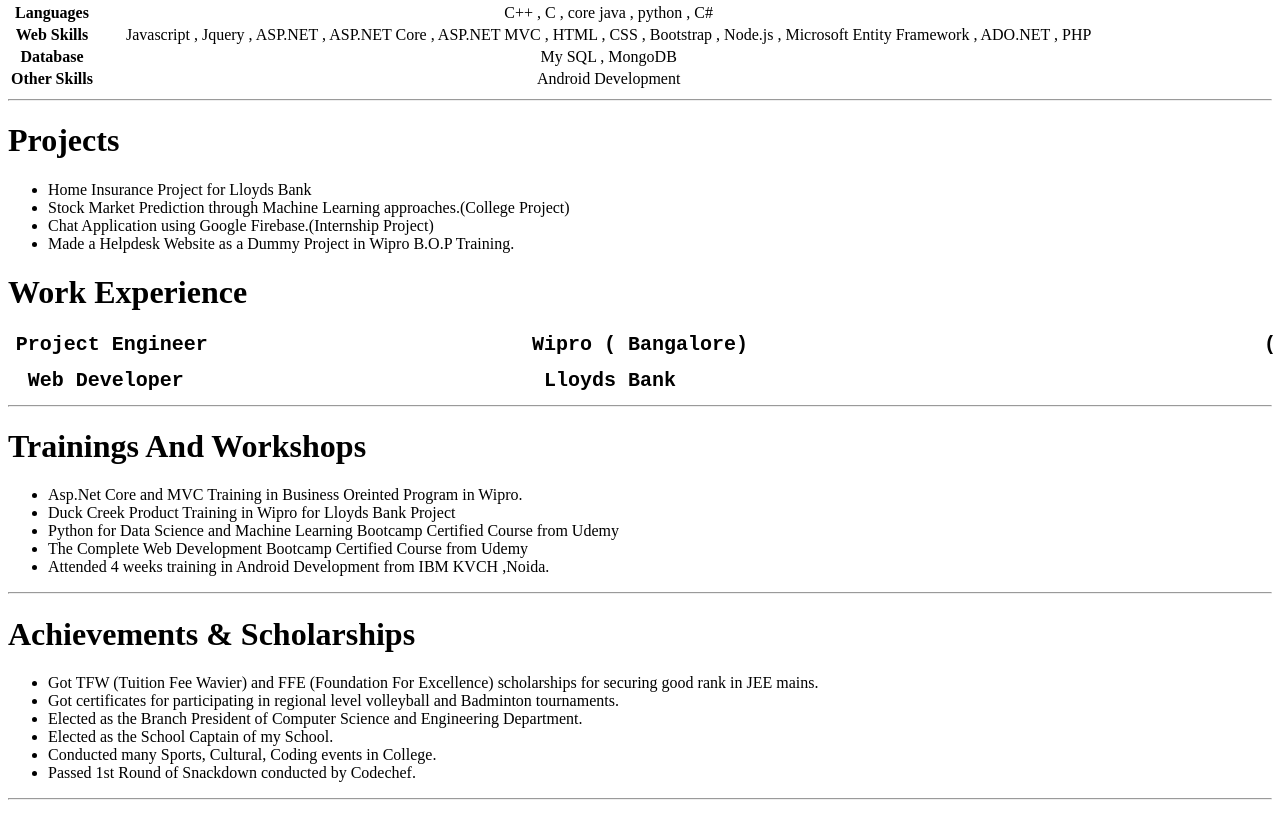
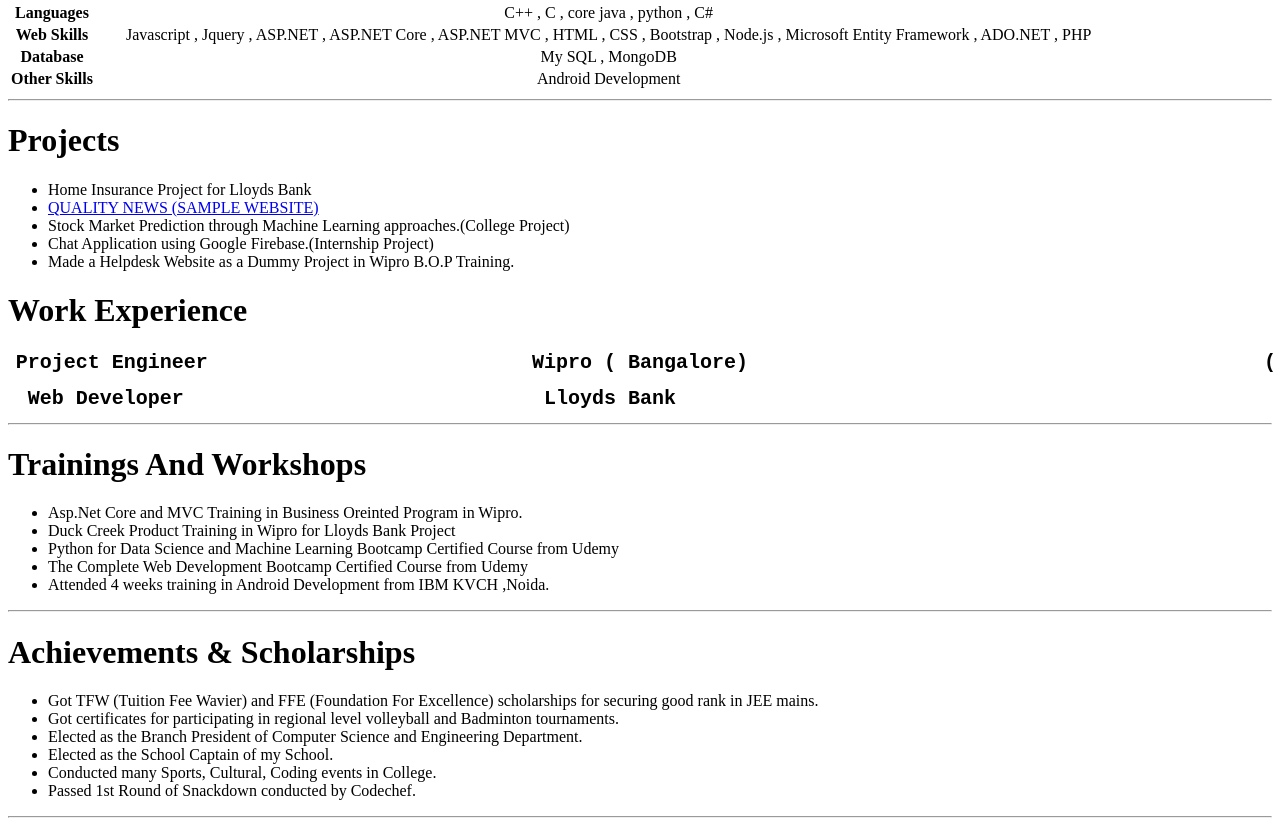
Before and after one commit to harshvardhanmht7/Resume, a plain HTML site: page index.html in a window 1280 px wide. Shown: the part 717-1543 px from the top of the page. Drawn offline with Linux system fonts and the light colour scheme.

Commit message:
Update index.html

```diff
--- a/index.html
+++ b/index.html
@@ -113,6 +113,7 @@ Central Board of Secondary Education</td>
   <h1>Projects</h1>
   <ul>
     <li>Home Insurance Project for Lloyds Bank</li>
+    <li>  <a href="https://hidden-castle-30193.herokuapp.com/" > QUALITY NEWS (SAMPLE WEBSITE)</a></li>
     <li>Stock Market Prediction through Machine Learning approaches.(College Project)</li>
     <li>Chat Application using Google Firebase.(Internship Project)</li>
     <li>Made a Helpdesk Website as a Dummy Project in Wipro B.O.P Training.</li>
```
